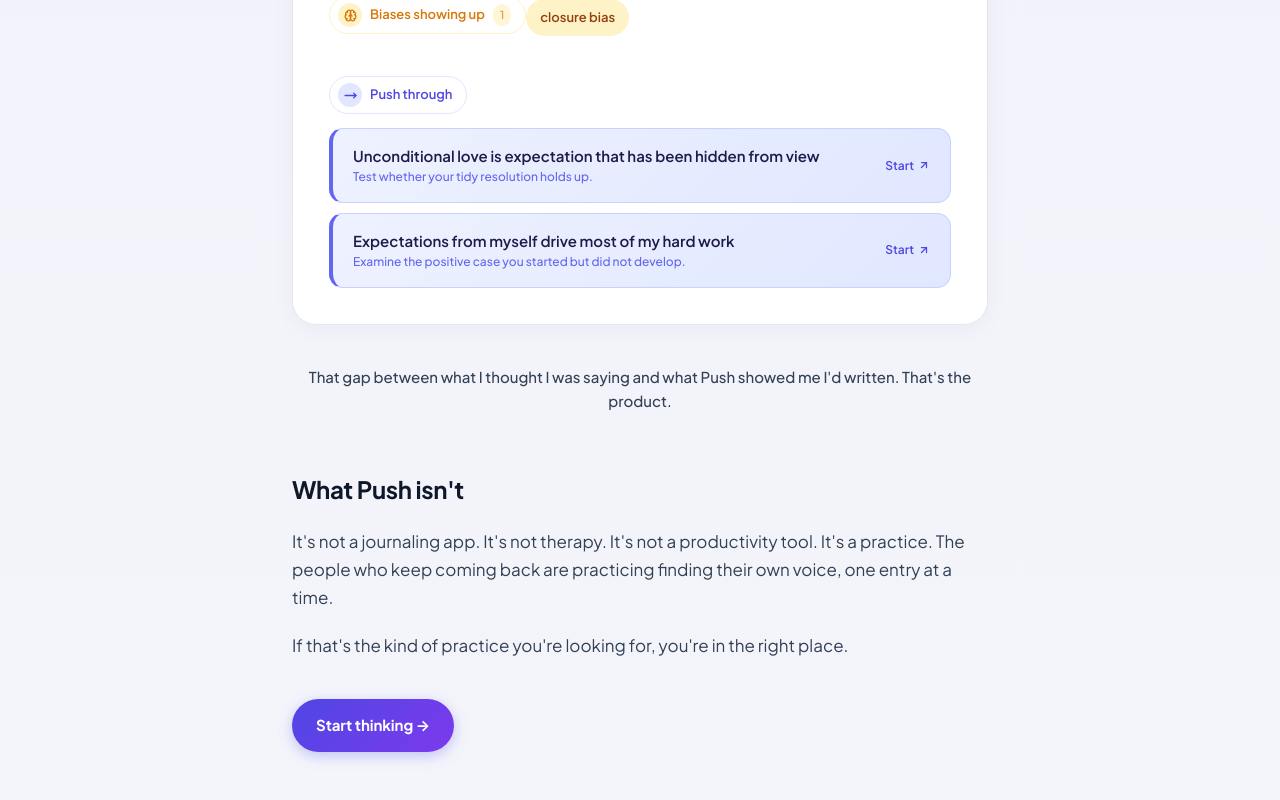
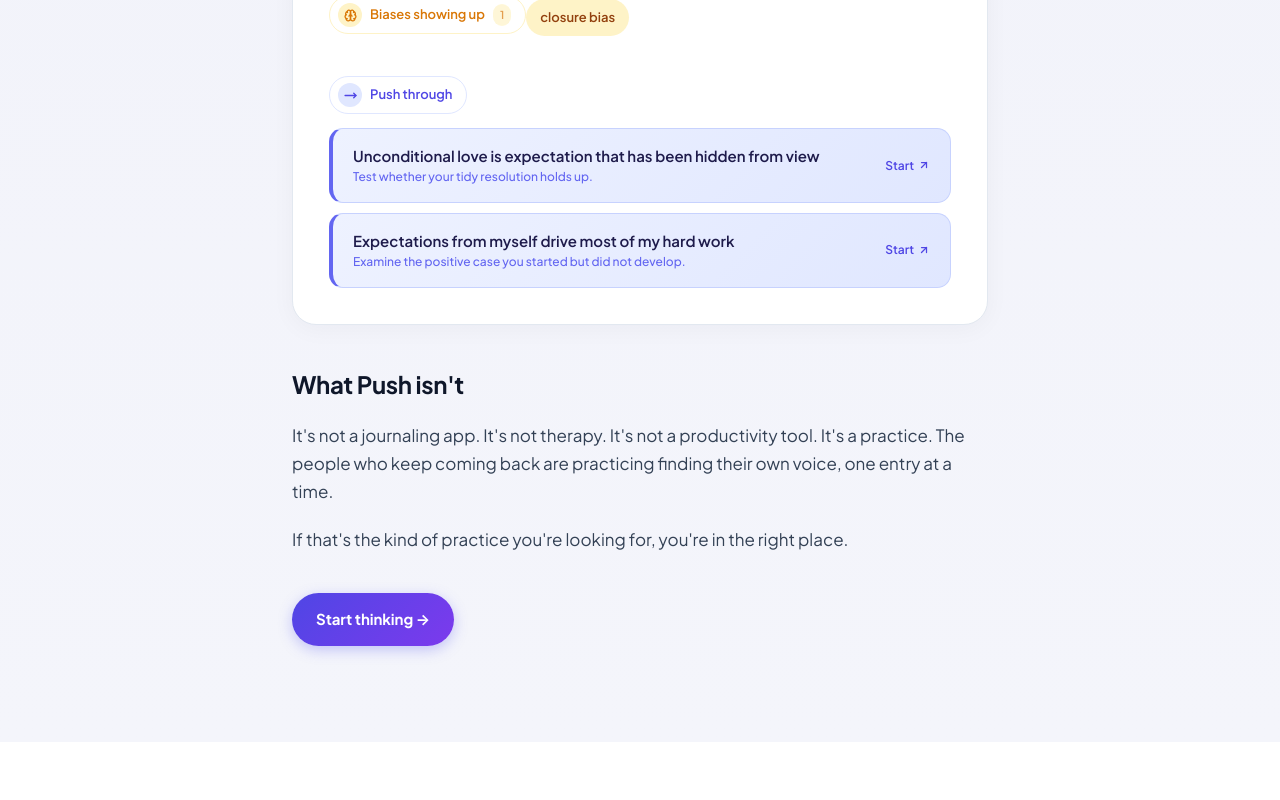
Before and after one commit to aashima2169/Push, a Next.js app: page /about in a window 1280 px wide. Shown: the part 2630-3430 px from the top of the page. After the commit the page ends 3372 px from the top, so only its background shows below. Built offline with nearby package versions, Linux system fonts and the light colour scheme.

Commit message:
Update page.jsx

```diff
--- a/app/about/page.jsx
+++ b/app/about/page.jsx
@@ -436,15 +436,7 @@
             </section>
           </div>
 
-          <p style={{
-            fontSize: '15px',
-            color: '#334155',
-            fontWeight: 500,
-            marginBottom: '56px',
-            textAlign: 'center',
-          }}>
-            That gap between what I thought I was saying and what Push showed me I'd written. That's the product.
-          </p>
+
 
           <h2 style={{
             fontSize: '24px',
```
